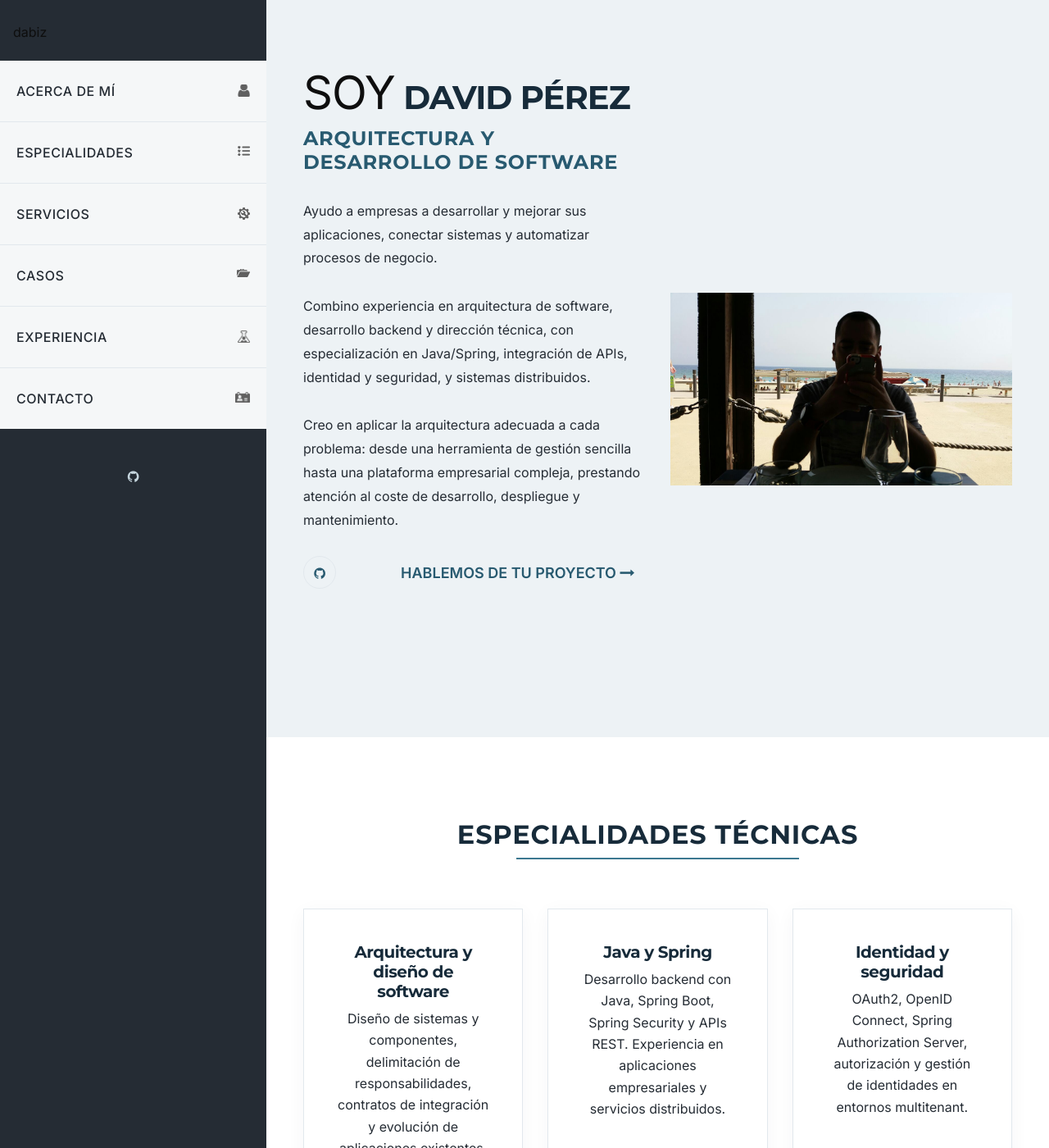
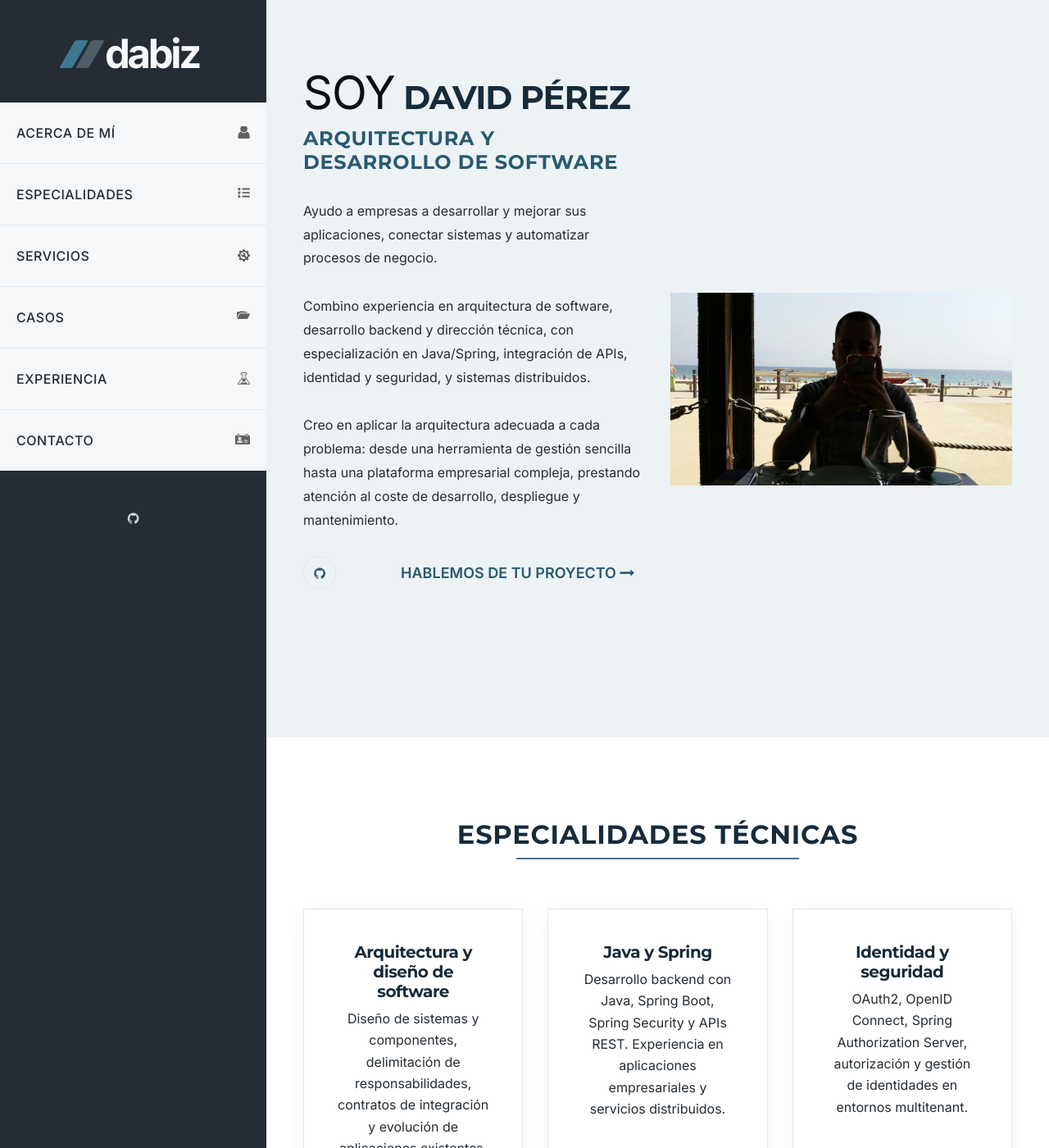
Before and after one commit to dabiz-me/dabiz.me, a Jekyll site: the page built from index.html, in a window 1280 px wide and 1400 px high. Shown: the whole window at 82% size. Built offline with Jekyll 4.4.1, drawn with Linux system fonts in a browser that asks for light colours.

Commit message:
fix(brand): restore stable dabiz logo styling

```diff
--- a/assets/css/portfolio-theme.css
+++ b/assets/css/portfolio-theme.css
@@ -259,18 +259,29 @@ a:focus-visible, button:focus-visible, input:focus-visible, textarea:focus-visib
   }
 }
 
-/* Approved image lockup: do not reconstruct lettering in CSS. */
-.themeix-nav-logo {
-  padding: 26px 16px 22px;
+/* Last working dabiz wordmark, restored after faulty raster-in-SVG experiment. */
+.themeix-nav-logo { padding: 28px 17px 22px; }
+.themeix-nav-logo .dabiz-brand {
+  display: flex; align-items: center; justify-content: center;
+  gap: 9px; width: 100%; min-height: 75px; text-decoration: none;
 }
-.themeix-nav-logo img {
-  display: block;
-  width: 220px;
-  max-width: 100%;
-  height: auto;
-  margin: 0 auto;
+.dabiz-brand-symbol {
+  flex: 0 0 37px; height: 38px; display: flex;
+  align-items: center; gap: 4px; transform: skewX(-30deg);
 }
+.dabiz-brand-symbol i {
+  display: block; width: 16px; height: 34px; border-radius: 2px; background: #3c7890;
+}
+.dabiz-brand-symbol i + i { background: #62717e; opacity: .72; }
+.themeix-nav-logo .dabiz-brand-name {
+  color: #f7f8fa; font: 700 49px/1 'Inter','Montserrat',sans-serif;
+  letter-spacing: -.068em; white-space: nowrap;
+}
+.themeix-nav-logo .dabiz-brand:hover .dabiz-brand-name,
+.themeix-nav-logo .dabiz-brand:focus .dabiz-brand-name { color: #fff; }
 @media (max-width: 991px) {
   .themeix-nav-logo { padding: 20px 12px; }
-  .themeix-nav-logo img { width: 170px; }
+  .themeix-nav-logo .dabiz-brand { gap: 6px; }
+  .themeix-nav-logo .dabiz-brand-symbol { transform: skewX(-30deg) scale(.75); flex-basis: 29px; }
+  .themeix-nav-logo .dabiz-brand-name { font-size: 36px; }
 }
```
